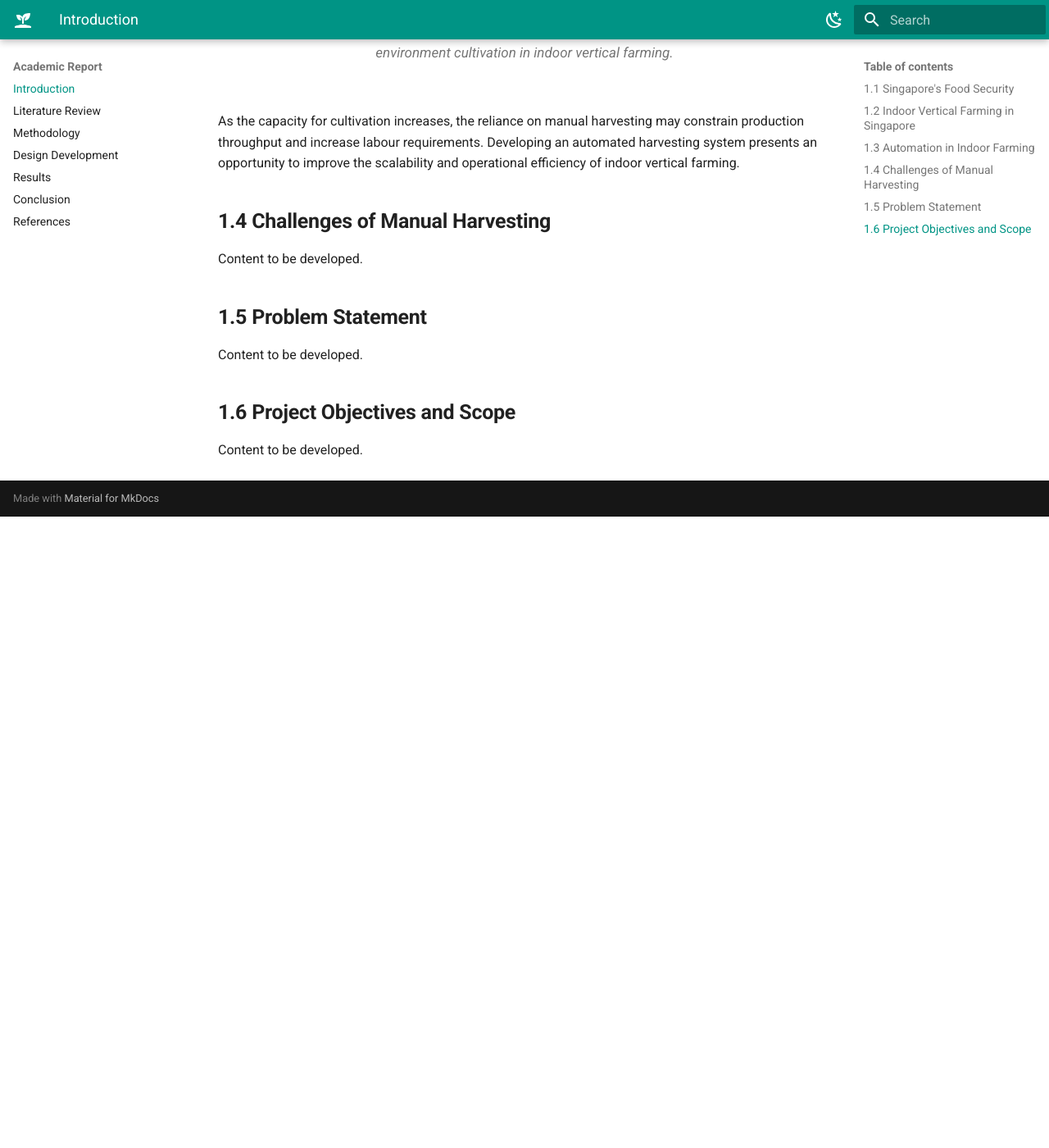
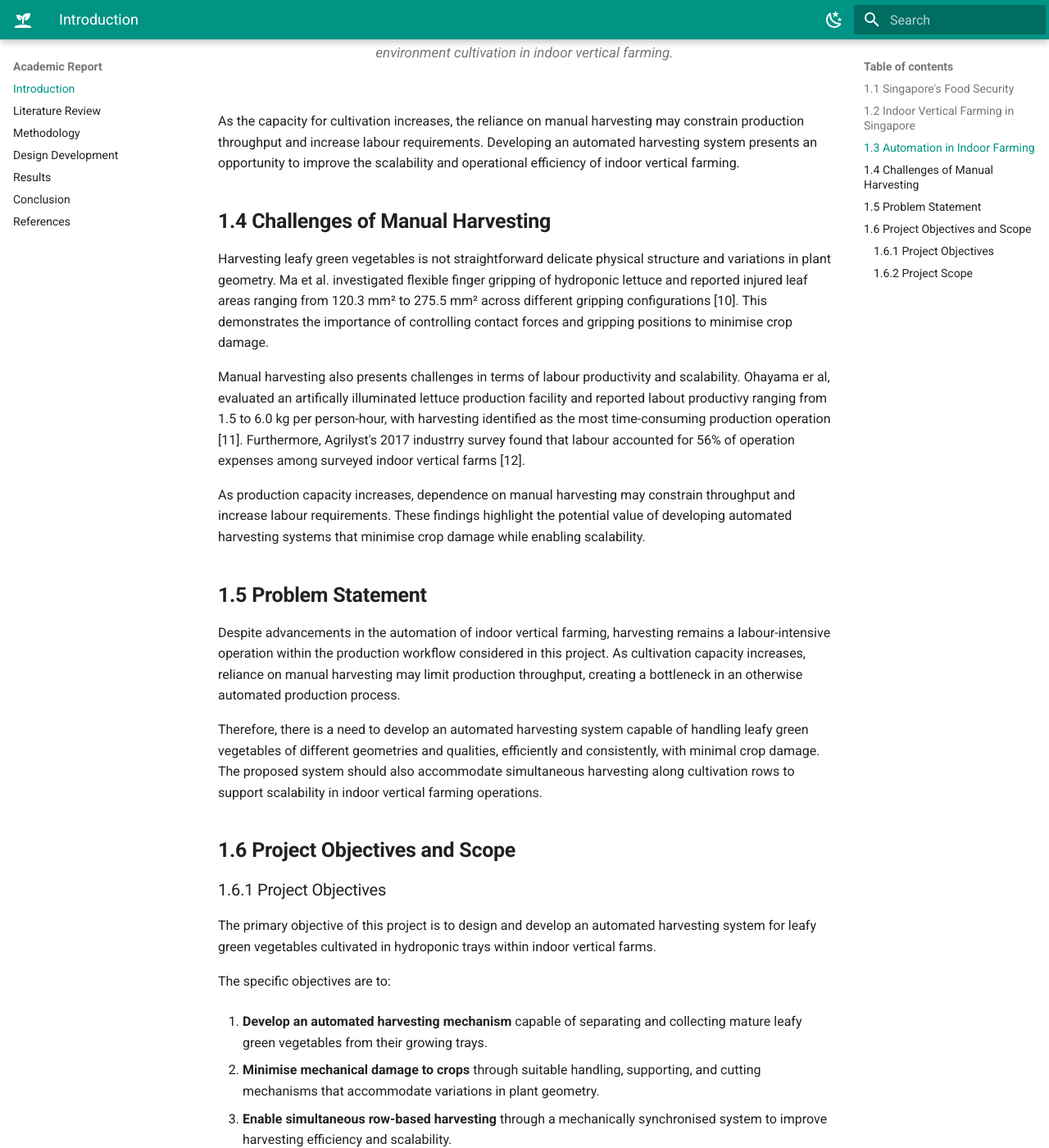
Before and after one commit to Cjoshd/IS-402-, an MkDocs documentation site: the page built from docs/report/introduction.md, in a window 1280 px wide and 1400 px high, scrolled down 2876 px. Shown: the whole window at 82% size. Built offline with MkDocs 1.6.1 and Material for MkDocs 9.7.7, drawn with Linux system fonts in a browser that asks for light colours; before the commit the page ends 3506 px from its top, so only the background shows below that; some of the changed text lies outside the part shown.

Commit message:
added section 1.4 to 1.6

```diff
--- a/docs/report/introduction.md
+++ b/docs/report/introduction.md
@@ -50,9 +50,9 @@ Leafy green vegetables, such as lettuce and bok choy, are particularly relevant
 
 Automation can improve operational efficiency of indoor vertical farms by reducing manual intervention in repetitive processes.
 
-ArianeTech, our industry partner for this project, is a Singapore-based agricultural technology solutions provider specialising in indoor vertical farming systems. The company offers integrates solutions incorporating automted cultivation systems and equipment like smart environmental control systems [8].
+ArianeTech, our industry partner for this project, is a Singapore-based agricultural technology solutions provider specialising in indoor vertical farming systems. The company offers integrates solutions incorporating automted cultivation systems and equipment like smart environmental control systems [9].
 
-For the cultivation of leafy green vegetables, a typical production workflow can be simplified into four main stages: seeding, transplantion, cultivation, and harvesting. ArianeTech offers solutions that automate the first four stages, while harvesting reamins the focus for automation development.
+For the cultivation of leafy green vegetables, a typical production workflow can be simplified into four main stages: seeding, transplantion, cultivation, and harvesting. ArianeTech offers solutions that automate the first four stages, while harvesting remains the focus for automation development.
 
 <figure markdown>
   ![Automation Stages](../images/auto.png){ width="550" }
@@ -67,12 +67,39 @@ As the capacity for cultivation increases, the reliance on manual harvesting may
 
 ## 1.4 Challenges of Manual Harvesting
 
-Content to be developed.
+Harvesting leafy green vegetables is not straightforward delicate physical structure and variations in plant geometry. Ma et al. investigated flexible finger gripping of hydroponic lettuce and reported injured leaf areas ranging from 120.3 mm² to 275.5 mm² across different gripping configurations [10]. This demonstrates the importance of controlling contact forces and gripping positions to minimise crop damage.
+
+Manual harvesting also presents challenges in terms of labour productivity and scalability. Ohayama er al, evaluated an artifically illuminated lettuce production facility and reported labout productivy ranging from 1.5 to 6.0 kg per person-hour, with harvesting identified as the most time-consuming production operation [11]. Furthermore, Agrilyst's 2017 industrry survey found that labour accounted for 56% of operation expenses among surveyed indoor vertical farms [12].
+
+As production capacity increases, dependence on manual harvesting may constrain throughput and increase labour requirements. These findings highlight the potential value of developing automated harvesting systems that minimise crop damage while enabling scalability.
+
 
 ## 1.5 Problem Statement
 
-Content to be developed.
+Despite advancements in the automation of indoor vertical farming, harvesting remains a labour-intensive operation within the production workflow considered in this project. As cultivation capacity increases, reliance on manual harvesting may limit production throughput, creating a bottleneck in an otherwise automated production process.
+
+Therefore, there is a need to develop an automated harvesting system capable of handling leafy green vegetables of different geometries and qualities, efficiently and consistently, with minimal crop damage. The proposed system should also accommodate simultaneous harvesting along cultivation rows to support scalability in indoor vertical farming operations.
 
 ## 1.6 Project Objectives and Scope
 
-Content to be developed.
+### 1.6.1 Project Objectives
+
+The primary objective of this project is to design and develop an automated harvesting system for leafy green vegetables cultivated in hydroponic trays within indoor vertical farms.
+
+The specific objectives are to:
+
+1. **Develop an automated harvesting mechanism** capable of separating and collecting mature leafy green vegetables from their growing trays.
+
+2. **Minimise mechanical damage to crops** through suitable handling, supporting, and cutting mechanisms that accommodate variations in plant geometry.
+
+3. **Enable simultaneous row-based harvesting** through a mechanically synchronised system to improve harvesting efficiency and scalability.
+
+4. **Evaluate the feasibility** of the proposed design through mechanical analysis, prototyping, and functional testing.
+
+### 1.6.2 Project Scope
+
+This project focuses on the mechanical design and development of an automated harvesting system for leafy green vegetables grown in hydroponic trays. The proposed system encompasses three primary operations: supporting and handling mature crops, separating the vegetables from their stems or root systems, and transferring the harvested produce for further processing.
+
+The design emphasises simultaneous harvesting along a cultivation row rather than individual crop harvesting. Particular consideration is given to minimising crop damage, simplifying mechanical actuation, and ensuring compatibility with the existing cultivation arrangement.
+
+The project includes concept generation and evaluation, detailed mechanical design, prototype fabrication, and functional testing to assess the feasibility of the proposed harvesting system. The development of a fully integrated, commercial-scale harvesting system is beyond the scope of this project.
```
Also changed, not shown: docs/report/references.md (+19 -1 lines).
